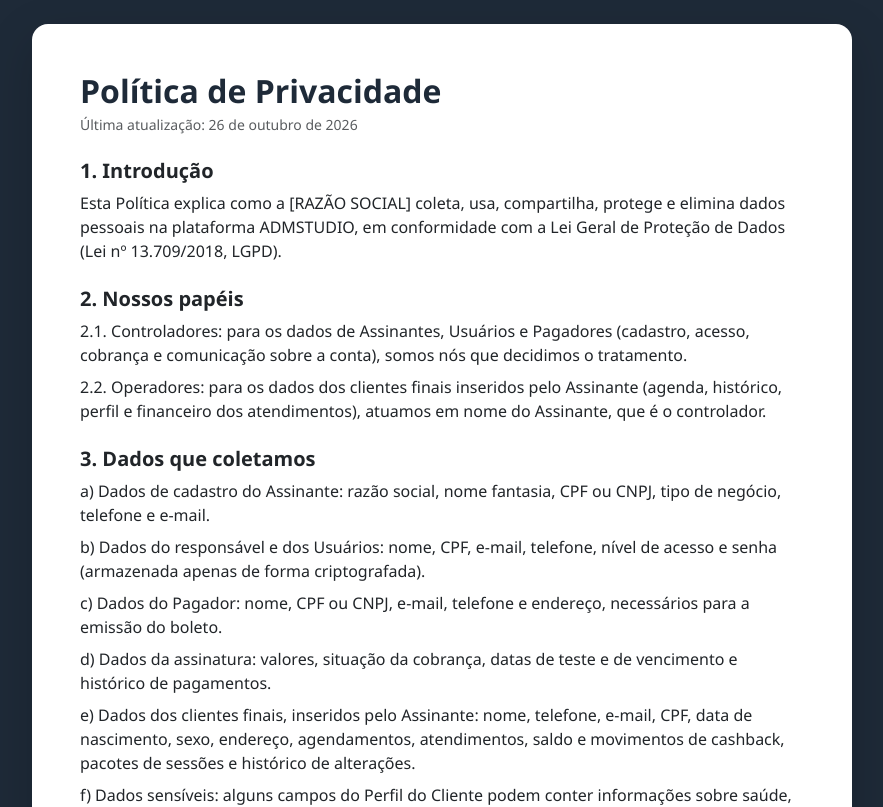
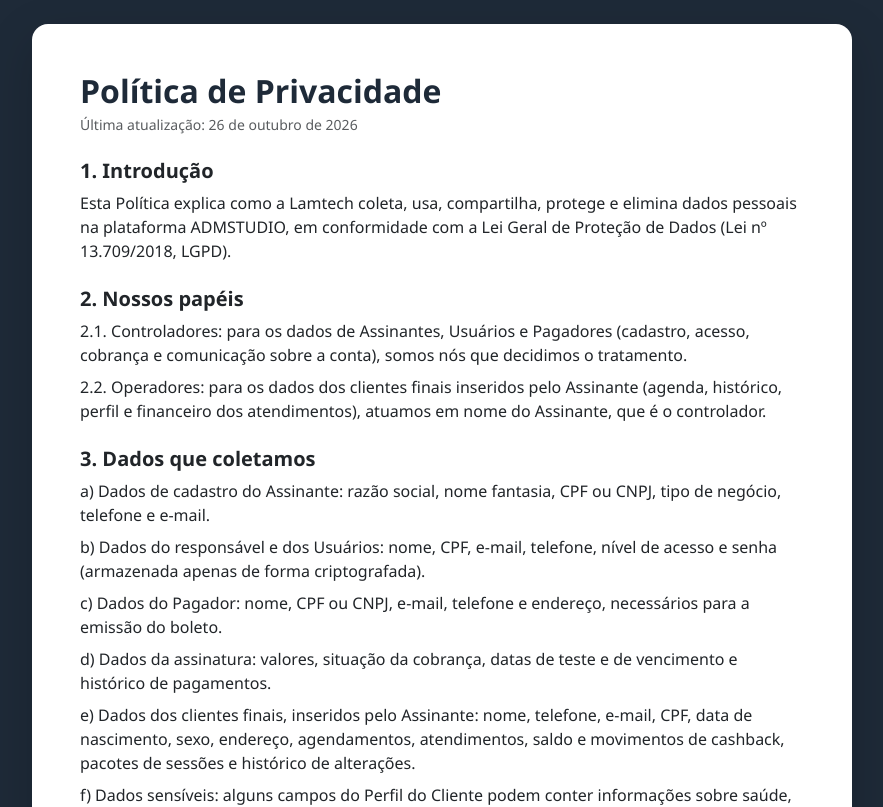
Before and after one commit to luciano-lamtech/admstudio, a React (Create React App) app in the folder frontend/: page /privacidade in a window 1280 px wide. Shown: the top 807 px of the page, without its empty margins (198-1081 px from the left). Built offline with nearby package versions, Linux system fonts and the light colour scheme; no server answers.

Commit message:
Termos de Uso e Politica de Privacidade com dados da Lamtech

```diff
--- a/frontend/src/pages/Legal/conteudo.js
+++ b/frontend/src/pages/Legal/conteudo.js
@@ -1,5 +1,5 @@
-// Textos dos documentos legais.
-// Preencha os campos entre colchetes antes de publicar e revise com um advogado.
+// Textos dos documentos legais, preenchidos.
+// Revise com um advogado antes de publicar.
 
 export const ULTIMA_ATUALIZACAO = '26 de outubro de 2026';
 
@@ -7,7 +7,7 @@
   {
     titulo: '1. Quem somos e o que é este documento',
     paragrafos: [
-      'Estes Termos de Uso regulam o acesso e a utilização da plataforma ADMSTUDIO, sistema de gestão para salões de beleza, barbearias, clínicas de estética e negócios similares, operado por [RAZÃO SOCIAL], inscrita no CNPJ [CNPJ].',
+      'Estes Termos de Uso regulam o acesso e a utilização da plataforma ADMSTUDIO, sistema de gestão para salões de beleza, barbearias, clínicas de estética e negócios similares, operado pela Lamtech, com sede em São Paulo/SP, Brasil.',
       'Ao criar uma conta ou utilizar a plataforma, você declara ter lido, compreendido e aceito estes Termos e a Política de Privacidade.',
     ],
   },
@@ -76,7 +76,7 @@
   {
     titulo: '9. Propriedade intelectual',
     paragrafos: [
-      'A Plataforma, sua marca, código, layout e documentação pertencem à [RAZÃO SOCIAL]. Os dados inseridos pelo Assinante continuam sendo dele. O Assinante recebe apenas o direito de uso durante a vigência da assinatura.',
+      'A Plataforma, sua marca, código, layout e documentação pertencem à Lamtech. Os dados inseridos pelo Assinante continuam sendo dele. O Assinante recebe apenas o direito de uso durante a vigência da assinatura.',
     ],
   },
   {
@@ -116,12 +116,12 @@
   {
     titulo: '15. Lei aplicável e foro',
     paragrafos: [
-      'Estes Termos são regidos pelas leis brasileiras. Fica eleito o foro da comarca de [CIDADE/UF], sem prejuízo do direito do consumidor de escolher o foro de seu domicílio, quando aplicável.',
+      'Estes Termos são regidos pelas leis brasileiras. Fica eleito o foro da comarca de Ribeirão Preto/SP, sem prejuízo do direito do consumidor de escolher o foro de seu domicílio, quando aplicável.',
     ],
   },
   {
     titulo: '16. Contato',
-    paragrafos: ['[E-MAIL DE CONTATO] · [ENDEREÇO COMPLETO]'],
+    paragrafos: ['tecnologia@lamtech.com.br · Empresa Digital, São Paulo/SP, Brasil'],
   },
 ];
 
@@ -129,7 +129,7 @@
   {
     titulo: '1. Introdução',
     paragrafos: [
-      'Esta Política explica como a [RAZÃO SOCIAL] coleta, usa, compartilha, protege e elimina dados pessoais na plataforma ADMSTUDIO, em conformidade com a Lei Geral de Proteção de Dados (Lei nº 13.709/2018, LGPD).',
+      'Esta Política explica como a Lamtech coleta, usa, compartilha, protege e elimina dados pessoais na plataforma ADMSTUDIO, em conformidade com a Lei Geral de Proteção de Dados (Lei nº 13.709/2018, LGPD).',
     ],
   },
   {
@@ -243,8 +243,8 @@
   {
     titulo: '14. Encarregado de dados e contato',
     paragrafos: [
-      'Encarregado pelo tratamento de dados pessoais (DPO): [E-MAIL DO ENCARREGADO]',
-      'Contato geral: [E-MAIL DE CONTATO] · [ENDEREÇO COMPLETO]',
+      'Encarregado pelo tratamento de dados pessoais (DPO): tecnologia@lamtech.com.br',
+      'Contato geral: tecnologia@lamtech.com.br · Empresa Digital, São Paulo/SP, Brasil',
     ],
   },
   {
```
